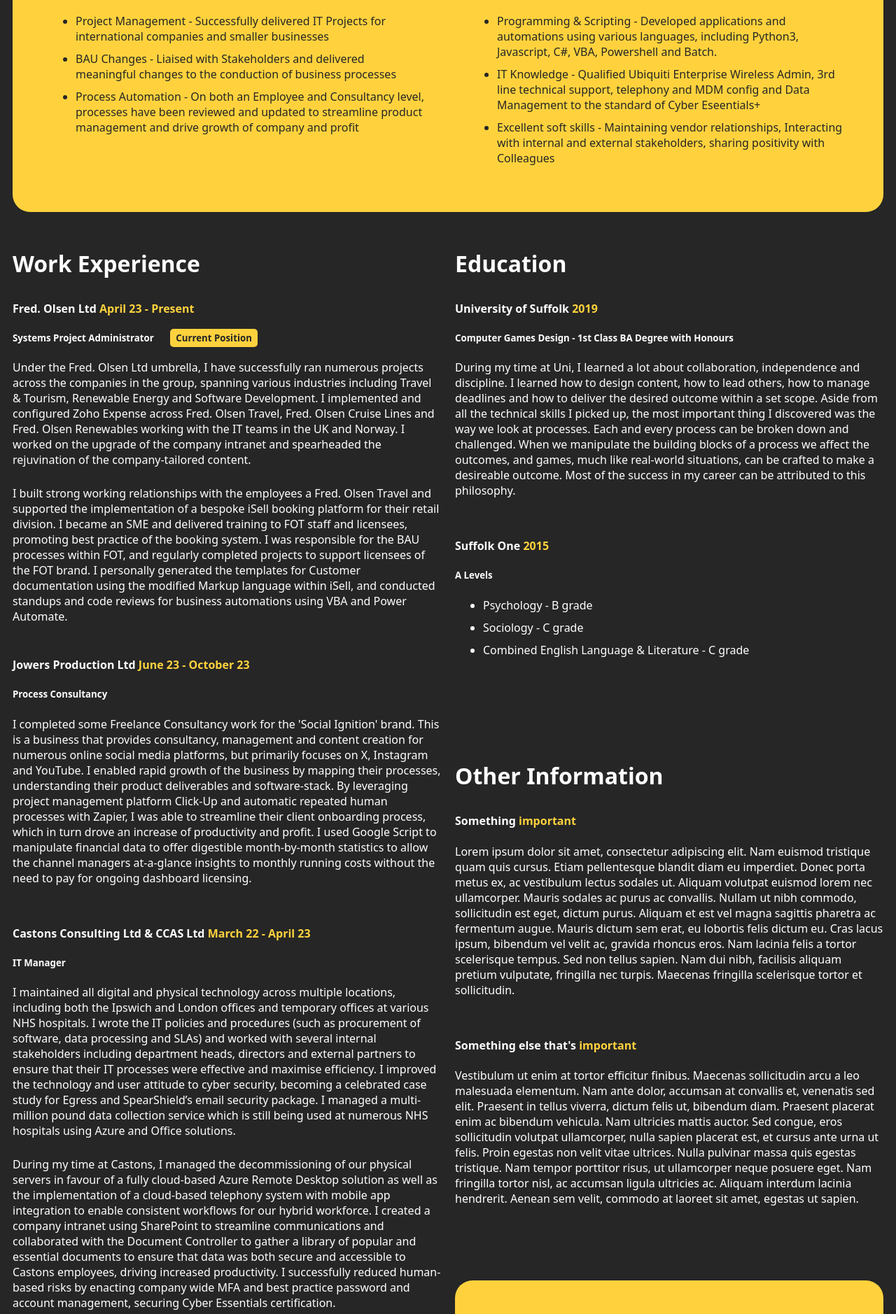
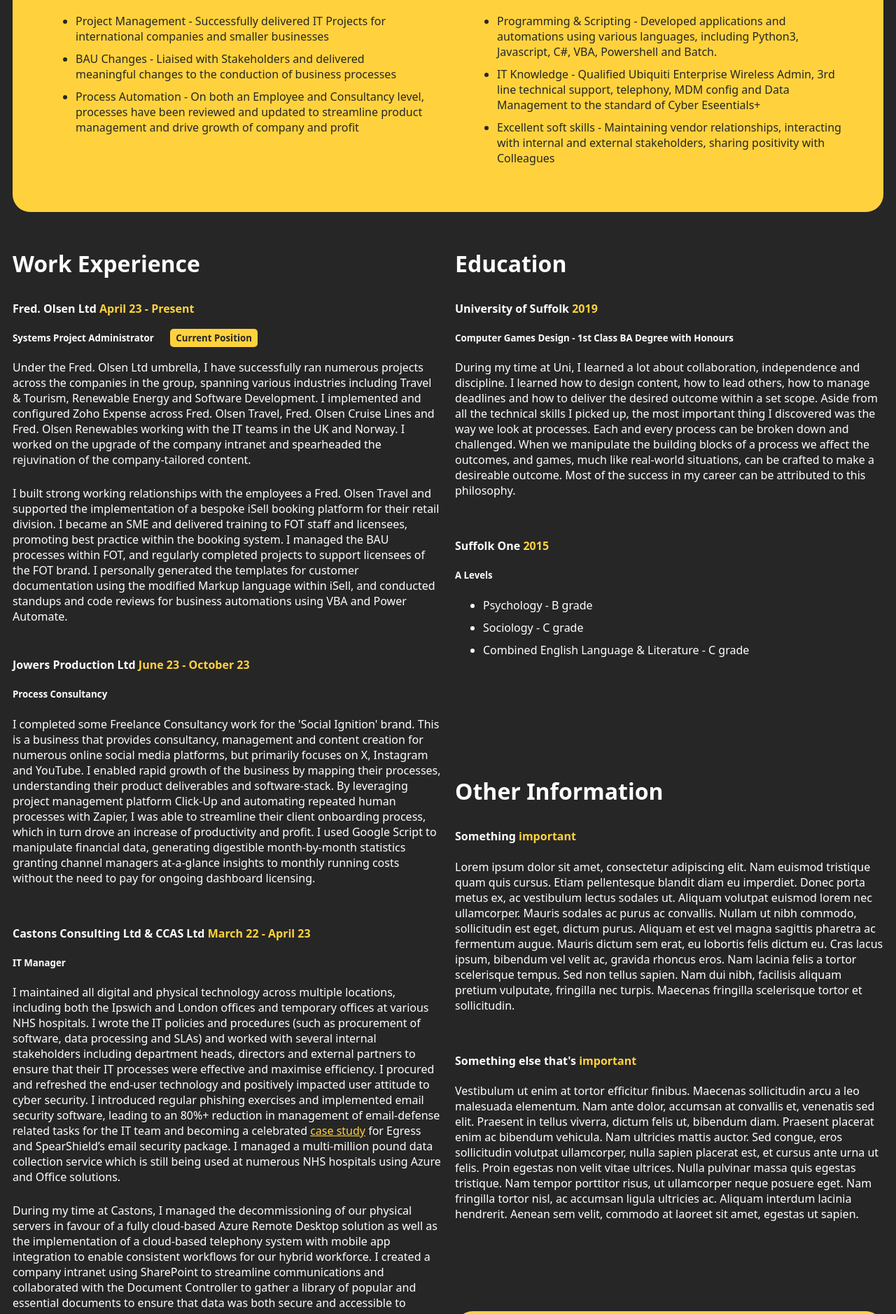
Before and after one commit to Amesileo/CV-Site, a plain HTML site: page index.html in a window 1280 px wide. Shown: the part 879-2757 px from the top of the page at 70% size. Drawn offline with Linux system fonts and the light colour scheme.

Commit message:
Updated index.html
Updated content, added more links to relevant work.

```diff
--- a/index.html
+++ b/index.html
@@ -14,7 +14,7 @@
             <div class="container textCol" style="align-self: center;">
                 <h3 style="margin-bottom: 0%"><span style="color: hsl(0, 0%, 30%);">IT. </span><span style="color: hsl(0, 0%, 45%);">Support. </span><span style="color: hsl(0, 0%, 60%);">Development. </span><span style=>Projects.</span></h3>
                 <h1>George William James<span>.</span></h1>
-                <h4>Find me on <a href="https://www.linkedin.com/in/george-heath-collins-236252182">LinkedIn</a>, see my <a href="https://gheathcollins.wixsite.com/georgewj">Game Design Work</a>, or contact me via <a href="tel:07502354942">Phone</a> or <a href="mailto:gheathcollins@gmail.com">email</a>.</h4>
+                <h4>Find me on <a href="https://www.linkedin.com/in/george-heath-collins-236252182">LinkedIn</a>, see my <a href="https://github.com/Amesileo">Github</a>, check out my <a href="https://gheathcollins.wixsite.com/georgewj">Game Design Work</a>, or contact me via <a href="tel:07502354942">phone</a> or <a href="mailto:gheathcollins@gmail.com">email</a>.</h4>
             </div>
         </div>
     </div>
@@ -33,7 +33,6 @@
             <p class="hrBelow">
                 <span>We'll make it happen.</span> I pride myself on my ability to communicate openly, effictively and professionally with everyone I work with. By forging strong working-relationships, we can effectively drive business forwards and empower ourselves to achieve meaningful change.
             </p>
-        <!--<hr>-->
         </div>
 
         <!--Skills-->
@@ -49,8 +48,8 @@
             <div class="highlight">
                 <ul>
                     <li>Programming & Scripting - Developed applications and automations using various languages, including Python3, Javascript, C#, VBA, Powershell and Batch. </li>
-                    <li>IT Knowledge - Qualified Ubiquiti Enterprise Wireless Admin, 3rd line technical support, telephony and MDM config and Data Management to the standard of Cyber Eseentials+</li>
-                    <li>Excellent soft skills - Maintaining vendor relationships, Interacting with internal and external stakeholders, sharing positivity with Colleagues </li>
+                    <li>IT Knowledge - Qualified Ubiquiti Enterprise Wireless Admin, 3rd line technical support, telephony, MDM config and Data Management to the standard of Cyber Eseentials+</li>
+                    <li>Excellent soft skills - Maintaining vendor relationships, interacting with internal and external stakeholders, sharing positivity with Colleagues </li>
                 </ul>
             </div>
         </div>
@@ -65,21 +64,21 @@
                     Under the Fred. Olsen Ltd umbrella, I have successfully ran numerous projects across the companies in the group, spanning various industries including Travel & Tourism, Renewable Energy and Software Development. I implemented and configured Zoho Expense across Fred. Olsen Travel, Fred. Olsen Cruise Lines and Fred. Olsen Renewables working with the IT teams in the UK and Norway. I worked on the upgrade of the company intranet and spearheaded the rejuvination of the company-tailored content.
                 </p>
                 <p>
-                    I built strong working relationships with the employees a Fred. Olsen Travel and supported the implementation of a bespoke iSell booking platform for their retail division. I became an SME and delivered training to FOT staff and licensees, promoting best practice of the booking system. I was responsible for the BAU processes within FOT, and regularly completed projects to support licensees of the FOT brand. I personally generated the templates for Customer documentation using the modified Markup language within iSell, and conducted standups and code reviews for business automations using VBA and Power Automate.
+                    I built strong working relationships with the employees a Fred. Olsen Travel and supported the implementation of a bespoke iSell booking platform for their retail division. I became an SME and delivered training to FOT staff and licensees, promoting best practice within the booking system. I managed the BAU processes within FOT, and regularly completed projects to support licensees of the FOT brand. I personally generated the templates for customer documentation using the modified Markup language within iSell, and conducted standups and code reviews for business automations using VBA and Power Automate.
                 </p>
             </div>
             <div>
                 <h4>Jowers Production Ltd <span>June 23 - October 23</span></h4>
                 <h5>Process Consultancy</h5>
                 <p>
-                    I completed some Freelance Consultancy work for the 'Social Ignition' brand. This is a business that provides consultancy, management and content creation for numerous online social media platforms, but primarily focuses on X, Instagram and YouTube. I enabled rapid growth of the business by mapping their processes, understanding their product deliverables and software-stack. By leveraging project management platform Click-Up and automatic repeated human processes with Zapier, I was able to streamline their client onboarding process, which in turn drove an increase of productivity and profit. I used Google Script to manipulate financial data to offer digestible month-by-month statistics to allow the channel managers at-a-glance insights to monthly running costs without the need to pay for ongoing dashboard licensing.
+                    I completed some Freelance Consultancy work for the 'Social Ignition' brand. This is a business that provides consultancy, management and content creation for numerous online social media platforms, but primarily focuses on X, Instagram and YouTube. I enabled rapid growth of the business by mapping their processes, understanding their product deliverables and software-stack. By leveraging project management platform Click-Up and automating repeated human processes with Zapier, I was able to streamline their client onboarding process, which in turn drove an increase of productivity and profit. I used Google Script to manipulate financial data, generating digestible month-by-month statistics granting channel managers at-a-glance insights to monthly running costs without the need to pay for ongoing dashboard licensing.
                 </p>
             </div>
             <div>
                 <h4>Castons Consulting Ltd & CCAS Ltd <span>March 22 - April 23</span></h4>
                 <h5>IT Manager</h5>
                 <p>
-                    I maintained all digital and physical technology across multiple locations, including both the Ipswich and London offices and temporary offices at various NHS hospitals. I wrote the IT policies and procedures (such as procurement of software, data processing and SLAs) and worked with several internal stakeholders including department heads, directors and external partners to ensure that their IT processes were effective and maximise efficiency. I improved the technology and user attitude to cyber security, becoming a celebrated case study for Egress and SpearShield’s email security package. I managed a multi-million pound data collection service which is still being used at numerous NHS hospitals using Azure and Office solutions.
+                    I maintained all digital and physical technology across multiple locations, including both the Ipswich and London offices and temporary offices at various NHS hospitals. I wrote the IT policies and procedures (such as procurement of software, data processing and SLAs) and worked with several internal stakeholders including department heads, directors and external partners to ensure that their IT processes were effective and maximise efficiency. I procured and refreshed the end-user technology and positively impacted user attitude to cyber security. I introduced regular phishing exercises and implemented email security software, leading to an 80%+ reduction in management of email-defense related tasks for the IT team and becoming a celebrated <a href="https://www.egress.com/media/nq1d1caz/castons_customer_story.pdf">case study</a> for Egress and SpearShield’s email security package. I managed a multi-million pound data collection service which is still being used at numerous NHS hospitals using Azure and Office solutions.
                 </p>
                 <p>
                     During my time at Castons, I managed the decommissioning of our physical servers in favour of a fully cloud-based Azure Remote Desktop solution as well as the implementation of a cloud-based telephony system with mobile app integration to enable consistent workflows for our hybrid workforce. I created a company intranet using SharePoint to streamline communications and collaborated with the Document Controller to gather a library of popular and essential documents to ensure that data was both secure and accessible to Castons employees, driving increased productivity. I successfully reduced human-based risks by enacting company wide MFA and best practice password and account management, securing Cyber Essentials certification.
```
